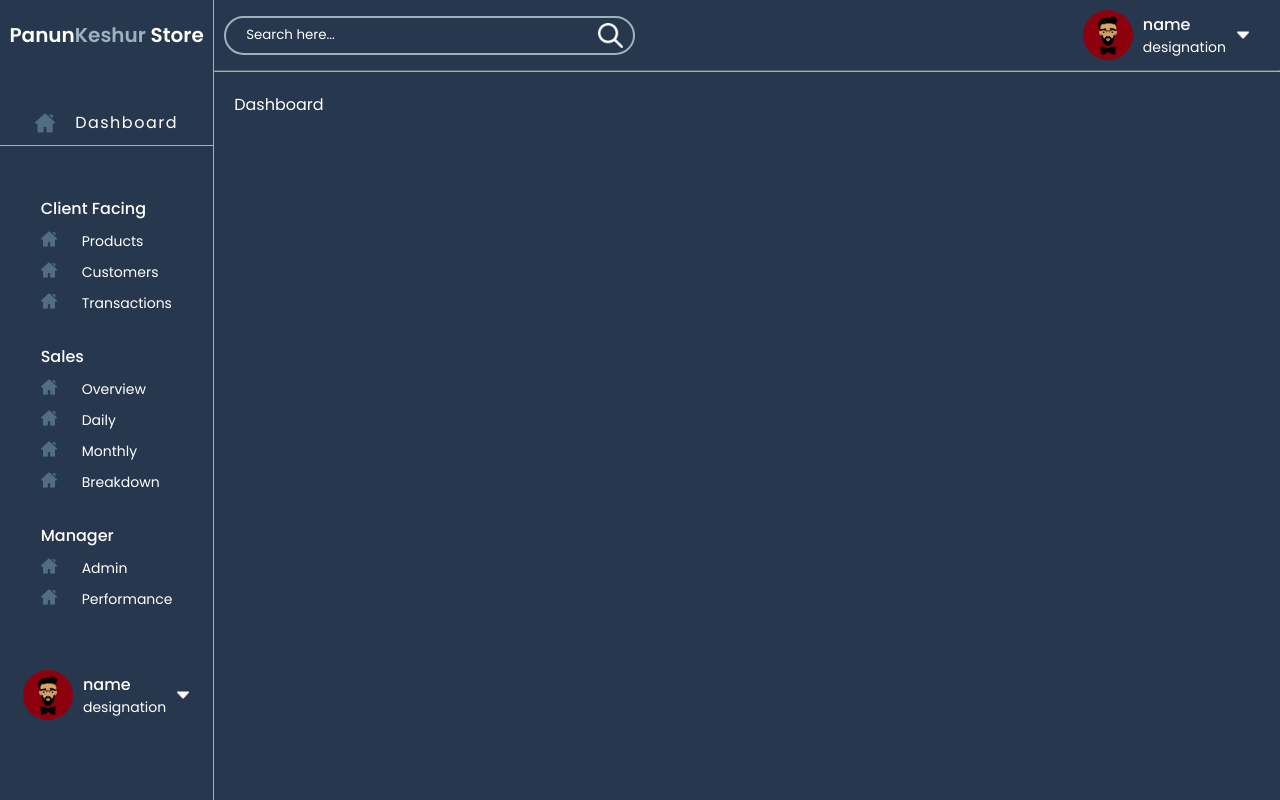
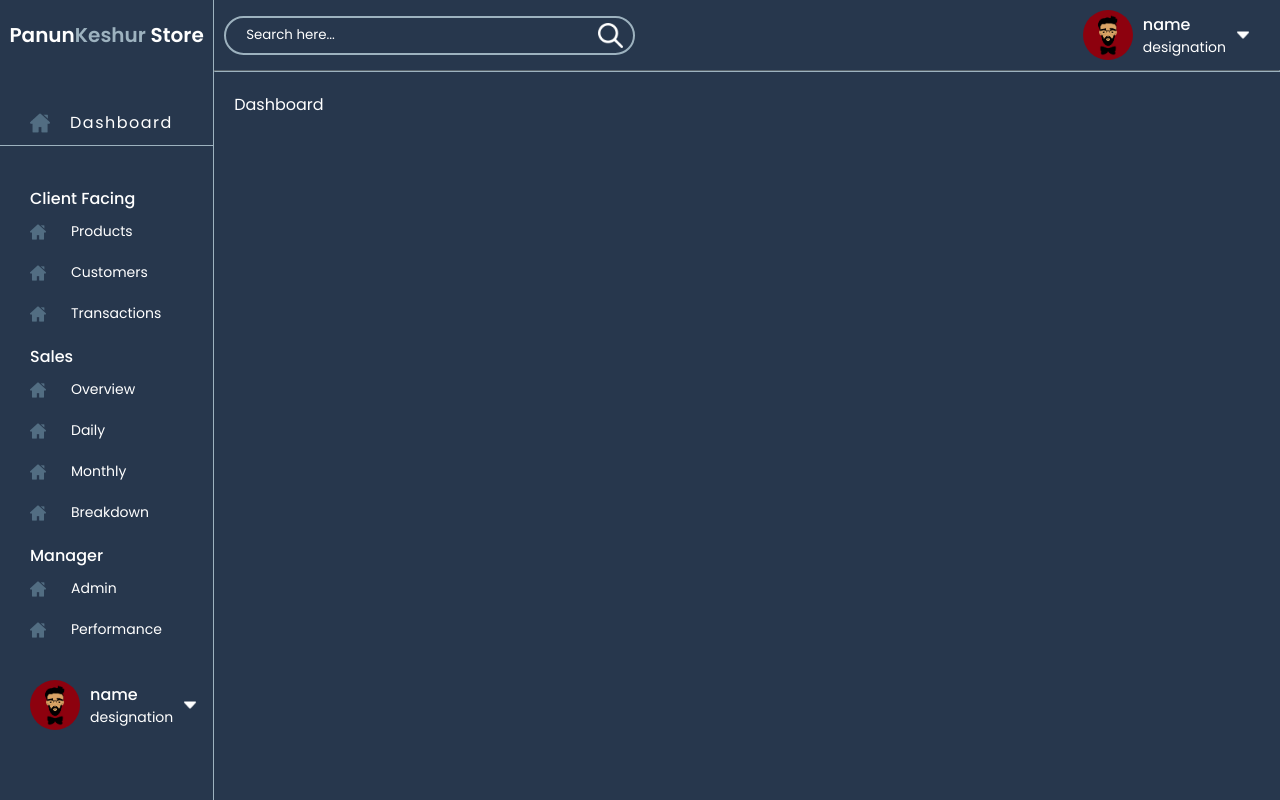
Before and after one commit to Abrarhussaindar/pks_frontend, a React (Create React App) app: page /admin in a window 1280 px wide. Built offline with nearby package versions, Linux system fonts and the light colour scheme.

Commit message:
leftsidebar dashboard

```diff
--- a/src/components/dashboardComponents/dashboardLeftSideBar/DashboardLeftSideBar.jsx
+++ b/src/components/dashboardComponents/dashboardLeftSideBar/DashboardLeftSideBar.jsx
@@ -22,20 +22,23 @@ export default function dashboardLeftSideBar() {
                         <ul>
                             <li>
                                 <Link>
-                                    <img src="/assets/images/home.png" alt="" />
+                                    <img className="homeImg" src="/assets/images/home.png" alt="" />
                                     <span>Products</span>
+                                    <img className="rightImg" src="/assets/images/next.png" alt="" />
                                 </Link>
                             </li>
                             <li>
                                 <Link>
-                                    <img src="/assets/images/home.png" alt="" />
+                                    <img className="homeImg" src="/assets/images/home.png" alt="" />
                                     <span>Customers</span>
+                                    <img className="rightImg" src="/assets/images/next.png" alt="" />
                                 </Link>
                             </li>
                             <li>
                                 <Link>
-                                    <img src="/assets/images/home.png" alt="" />
+                                    <img className="homeImg" src="/assets/images/home.png" alt="" />
                                     <span>Transactions</span>
+                                    <img className="rightImg" src="/assets/images/next.png" alt="" />
                                 </Link>
                             </li>
                             {/* <li>
@@ -51,26 +54,30 @@ export default function dashboardLeftSideBar() {
                     <ul>
                             <li>
                                 <Link>
-                                    <img src="/assets/images/home.png" alt="" />
+                                    <img className="homeImg" src="/assets/images/home.png" alt="" />
                                     <span>Overview</span>
+                                    <img className="rightImg" src="/assets/images/next.png" alt="" />
                                 </Link>
                             </li>
                             <li>
                                 <Link>
-                                    <img src="/assets/images/home.png" alt="" />
+                                    <img className="homeImg" src="/assets/images/home.png" alt="" />
                                     <span>Daily</span>
+                                    <img className="rightImg" src="/assets/images/next.png" alt="" />
                                 </Link>
                             </li>
                             <li>
                                 <Link>
-                                    <img src="/assets/images/home.png" alt="" />
+                                    <img className="homeImg" src="/assets/images/home.png" alt="" />
                                     <span>Monthly</span>
+                                    <img className="rightImg" src="/assets/images/next.png" alt="" />
                                 </Link>
                             </li>
                             <li>
                                 <Link>
-                                    <img src="/assets/images/home.png" alt="" />
+                                    <img className="homeImg" src="/assets/images/home.png" alt="" />
                                     <span>Breakdown</span>
+                                    <img className="rightImg" src="/assets/images/next.png" alt="" />
                                 </Link>
                             </li>
                         </ul>
@@ -80,14 +87,16 @@ export default function dashboardLeftSideBar() {
                     <ul>
                             <li>
                                 <Link>
-                                    <img src="/assets/images/home.png" alt="" />
+                                    <img className="homeImg" src="/assets/images/home.png" alt="" />
                                     <span>Admin</span>
+                                    <img className="rightImg" src="/assets/images/next.png" alt="" />
                                 </Link>
                             </li>
                             <li>
                                 <Link>
-                                    <img src="/assets/images/home.png" alt="" />
+                                    <img className="homeImg" src="/assets/images/home.png" alt="" />
                                     <span>Performance</span>
+                                    <img className="rightImg" src="/assets/images/next.png" alt="" />
                                 </Link>
                             </li>
                         </ul>
--- a/src/components/dashboardComponents/dashboardLeftSideBar/dLeftSideBar.css
+++ b/src/components/dashboardComponents/dashboardLeftSideBar/dLeftSideBar.css
@@ -25,10 +25,10 @@
 .dLeftSideBarContainer .dLSTop .dashboardLeft {
   display: flex;
   align-items: center;
-  justify-content: center;
   gap: 20px;
   border-bottom: 1px solid var(--box-color);
   padding: 10px;
+  padding-left: 30px;
   cursor: pointer;
   letter-spacing: 1.5px;
 }
@@ -41,6 +41,7 @@
 }
 .dLeftSideBarContainer .dLSTop .dashboardLeft:hover {
   color: white;
+  font-weight: 600;
   background-color: var(--hover-color);
 }
 .dLeftSideBarContainer .dLSTop .dashboardLeft:hover .homeImg {
@@ -58,38 +59,62 @@
 .dLeftSideBarContainer .dLSBottom {
   display: flex;
   flex-direction: column;
-  align-items: center;
-  gap: 60px;
+  gap: 30px;
+}
+.dLeftSideBarContainer .dLSBottom .topBottom {
+  margin-top: 10px;
 }
 .dLeftSideBarContainer .dLSBottom .topBottom .clientsContainer, .dLeftSideBarContainer .dLSBottom .topBottom .salesContainer, .dLeftSideBarContainer .dLSBottom .topBottom .managementContainer {
-  margin-top: 30px;
+  display: flex;
+  flex-direction: column;
+  margin-top: 10px;
 }
 .dLeftSideBarContainer .dLSBottom .topBottom .clientsContainer h3, .dLeftSideBarContainer .dLSBottom .topBottom .salesContainer h3, .dLeftSideBarContainer .dLSBottom .topBottom .managementContainer h3 {
   font-weight: 500;
   font-size: 16px;
+  padding-left: 30px;
 }
 .dLeftSideBarContainer .dLSBottom .topBottom .clientsContainer ul, .dLeftSideBarContainer .dLSBottom .topBottom .salesContainer ul, .dLeftSideBarContainer .dLSBottom .topBottom .managementContainer ul {
   list-style: none;
   display: flex;
   flex-direction: column;
-  gap: 10px;
-  margin-top: 10px;
+}
+.dLeftSideBarContainer .dLSBottom .topBottom .clientsContainer ul li, .dLeftSideBarContainer .dLSBottom .topBottom .salesContainer ul li, .dLeftSideBarContainer .dLSBottom .topBottom .managementContainer ul li {
+  padding: 10px 30px;
 }
 .dLeftSideBarContainer .dLSBottom .topBottom .clientsContainer ul li a, .dLeftSideBarContainer .dLSBottom .topBottom .salesContainer ul li a, .dLeftSideBarContainer .dLSBottom .topBottom .managementContainer ul li a {
   text-decoration: none;
   display: flex;
+  align-items: center;
   gap: 25px;
 }
 .dLeftSideBarContainer .dLSBottom .topBottom .clientsContainer ul li a img, .dLeftSideBarContainer .dLSBottom .topBottom .salesContainer ul li a img, .dLeftSideBarContainer .dLSBottom .topBottom .managementContainer ul li a img {
   width: 16px;
   height: 16px;
 }
+.dLeftSideBarContainer .dLSBottom .topBottom .clientsContainer ul li a .rightImg, .dLeftSideBarContainer .dLSBottom .topBottom .salesContainer ul li a .rightImg, .dLeftSideBarContainer .dLSBottom .topBottom .managementContainer ul li a .rightImg {
+  display: none;
+}
 .dLeftSideBarContainer .dLSBottom .topBottom .clientsContainer ul li a span, .dLeftSideBarContainer .dLSBottom .topBottom .salesContainer ul li a span, .dLeftSideBarContainer .dLSBottom .topBottom .managementContainer ul li a span {
   font-size: 14px;
+}
+.dLeftSideBarContainer .dLSBottom .topBottom .clientsContainer ul li:hover, .dLeftSideBarContainer .dLSBottom .topBottom .salesContainer ul li:hover, .dLeftSideBarContainer .dLSBottom .topBottom .managementContainer ul li:hover {
+  background-color: var(--hover-color);
+  color: white;
+  font-weight: 600;
+}
+.dLeftSideBarContainer .dLSBottom .topBottom .clientsContainer ul li:hover .homeImg, .dLeftSideBarContainer .dLSBottom .topBottom .salesContainer ul li:hover .homeImg, .dLeftSideBarContainer .dLSBottom .topBottom .managementContainer ul li:hover .homeImg {
+  content: url("http://localhost:3000/assets/images/home-white.png");
+}
+.dLeftSideBarContainer .dLSBottom .topBottom .clientsContainer ul li:hover .rightImg, .dLeftSideBarContainer .dLSBottom .topBottom .salesContainer ul li:hover .rightImg, .dLeftSideBarContainer .dLSBottom .topBottom .managementContainer ul li:hover .rightImg {
+  display: block;
+  width: 18px;
+  height: 18px;
 }
 .dLeftSideBarContainer .dLSBottom .adminDetailsContainer {
   display: flex;
   gap: 10px;
+  padding-left: 30px;
   align-items: center;
 }
 .dLeftSideBarContainer .dLSBottom .adminDetailsContainer img {
--- a/src/components/dashboardComponents/dashboardLeftSideBar/dLeftSideBar.scss
+++ b/src/components/dashboardComponents/dashboardLeftSideBar/dLeftSideBar.scss
@@ -29,10 +29,11 @@
         .dashboardLeft{
             display: flex;
             align-items: center;
-            justify-content: center;
+            // justify-content: center;
             gap: 20px;
             border-bottom: 1px solid var(--box-color);
             padding: 10px;
+            padding-left: 30px;
             cursor: pointer;
             letter-spacing: 1.5px;
             img{
@@ -46,7 +47,7 @@
 
             &:hover{
                 color: white;
-                // font-weight: 600;
+                font-weight: 600;
                 background-color: var(--hover-color);
 
                 .homeImg{
@@ -72,36 +73,58 @@
     .dLSBottom{
         display: flex;
         flex-direction: column;
-        align-items: center;
-        gap: 60px;
+        // align-items: center;
+        gap: 30px;
         .topBottom{
+            margin-top: 10px;
 
             .clientsContainer,.salesContainer,.managementContainer{
-                margin-top: 30px;
-
+                display: flex;
+                flex-direction: column;
+                margin-top: 10px;
                 h3{
                     font-weight: 500;
                     font-size: 16px;
+                    padding-left: 30px;
                 }
 
                 ul{
                     list-style: none;
                     display: flex;
                     flex-direction: column;
-                    gap: 10px;
-                    margin-top: 10px;
+                    // gap: 10px;
+                    // margin-top: 10px;
                     li{
-                        // display: flex;
+                        padding: 10px 30px;
+
                         a{
                             text-decoration: none;
                             display: flex;
+                            align-items: center;
                             gap: 25px;
                             img{
                                 width: 16px;
                                 height: 16px;
                             }
+                            .rightImg{
+                                display: none;
+                            }
                             span{
                                 font-size: 14px;
+                            }
+                        }
+
+                        &:hover{
+                            background-color: var(--hover-color);
+                            color: white;
+                            font-weight: 600;
+                            .homeImg{
+                                content: url("http://localhost:3000/assets/images/home-white.png");
+                            }
+                            .rightImg{
+                                display: block;
+                                width: 18px;
+                                height: 18px;
                             }
                         }
                     }
@@ -111,6 +134,7 @@
         .adminDetailsContainer{
             display: flex;
             gap: 10px;
+            padding-left: 30px;
             align-items: center;
             img{
                 width: 50px;
```
Also changed, not shown: 1 other file (tests, documents, lock files or other folders).
